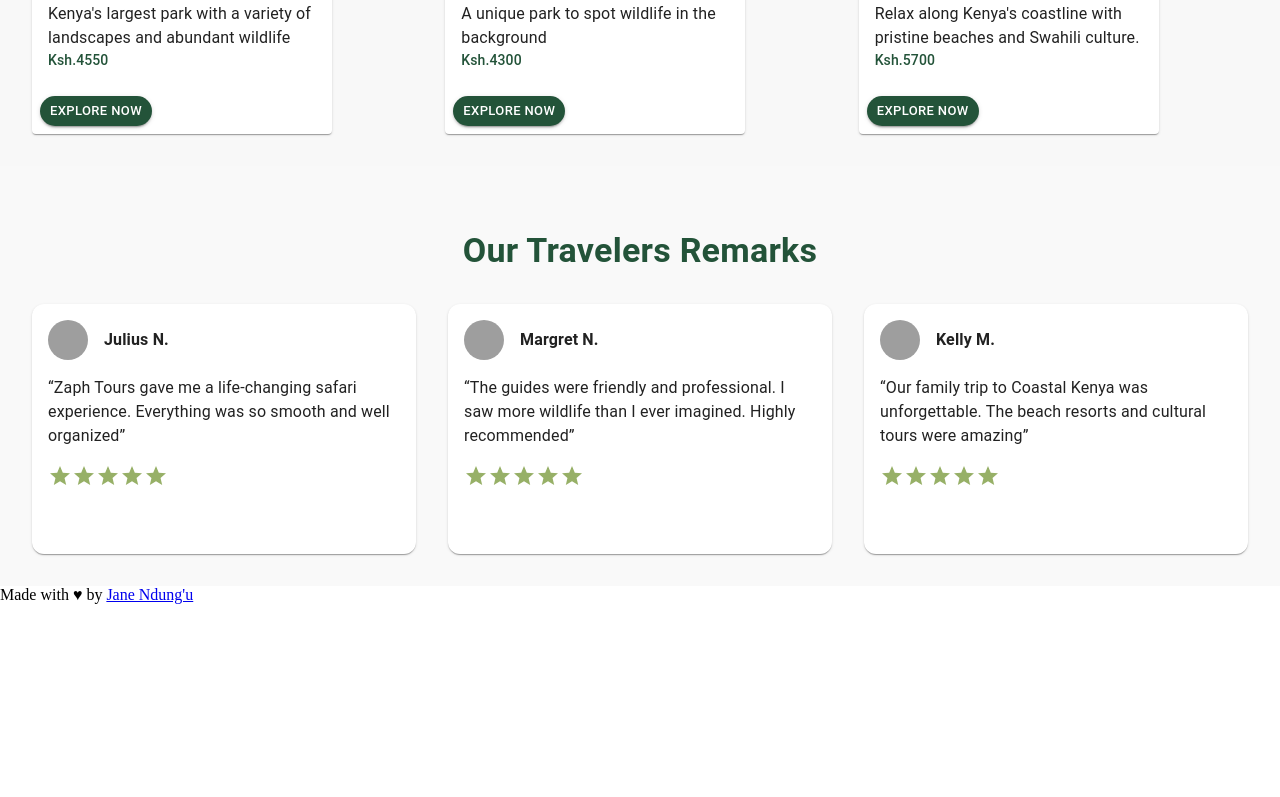
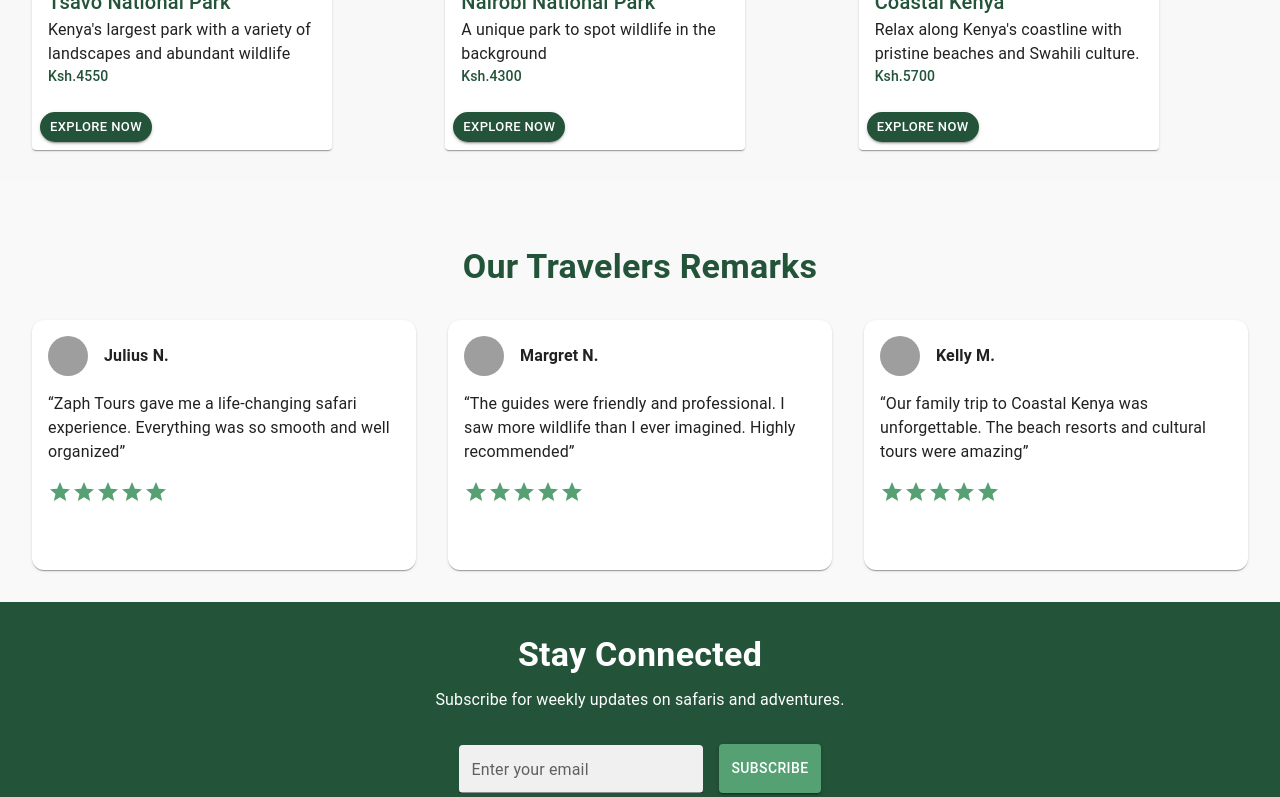
Before and after one commit to JaninWanjiru/Zaph-Tours, a React (Vite) app: page / in a window 1280 px wide. Shown: the part 2000-2797 px from the top of the page. Before the commit the page ends 2604 px from the top, so only its background shows below. Built offline with nearby package versions, Linux system fonts and the light colour scheme; grey boxes are pictures that could not be loaded.

Commit message:
add NewsLetter component

```diff
--- a/src/App.tsx
+++ b/src/App.tsx
@@ -15,7 +15,7 @@ const theme = createTheme({
       contrastText: "#fff",
     },
     secondary: {
-      main: "#97B067",
+      main: "#55a174",
       contrastText: "#fff",
     },
   },
@@ -30,7 +30,7 @@ function App() {
           <Route path="/" element={<HomePage />} />
           <Route path="/destinations" element={<DestinationsPage />} />
           <Route path="/tripTypes" element={<TripTypesPage />} />
-          <Route path="/blog" element={<BlogPage />} />
+          <Route path="/blogs" element={<BlogPage />} />
           <Route path="/contact" element={<ContactPage />} />
         </Routes>
         <footer>
--- a/src/components/HeroSection.tsx
+++ b/src/components/HeroSection.tsx
@@ -4,7 +4,7 @@ function HeroSection() {
   return (
     <Box
       sx={{
-        height: "90vh",
+        height: "100vh",
         backgroundImage: `linear-gradient(rgba(0,0,0,0.2), rgba(0,0,0,0.2)), url(/hero2.jpg)`,
         backgroundSize: "cover",
         backgroundPosition: "center",
--- a/src/components/Nav.tsx
+++ b/src/components/Nav.tsx
@@ -2,9 +2,9 @@ import { AppBar, Toolbar, Stack, IconButton } from "@mui/material";
 import { Link } from "react-router-dom";
 function Nav() {
   return (
-    <AppBar position="static" color="primary">
+    <AppBar position="fixed" color="primary">
       <Toolbar>
-        <IconButton sx={{ marginRight: "auto" }}>ZaphTours</IconButton>
+        <IconButton sx={{ marginRight: "auto", color: 'pink'}}>ZaphTours</IconButton>
         <Stack direction="row" spacing={3}>
           <Link to="/" style={{ color: "pink", textDecoration: "none" }}>
             Home
--- /dev/null
+++ b/src/components/NewsLetter.tsx
@@ -0,0 +1,54 @@
+import { Box, Typography, TextField, Button, Stack } from "@mui/material";
+
+function Newsletter() {
+  return (
+    <Box
+      sx={{
+        backgroundColor: "primary.main",
+        color: "white",
+        p: 4,
+        ml: 'auto',
+        mr: 'auto',
+        textAlign: 'center'
+      }}
+    >
+      <Typography variant="h4" fontWeight="bold" gutterBottom>
+        Stay Connected
+      </Typography>
+      <Typography variant="body1" sx={{ mb: 4 }}>
+        Subscribe for weekly updates on safaris and adventures.
+      </Typography>
+
+      <Stack
+        direction={{ xs: "column", sm: "row" }}
+        spacing={2}
+        justifyContent="center"
+        alignItems="center"
+        maxWidth="600px"
+        ml="auto"
+        mr="auto"
+      >
+        <TextField
+          label="Enter your email"
+          variant="filled"
+          size="small"
+          sx={{
+            backgroundColor: "white",
+            borderRadius: 1,
+            input: { color: "black" },
+          }}
+        />
+        <Button
+          variant="contained"
+          color="secondary"
+          size="medium"
+          sx={{ p: 1.5}}
+        >
+          Subscribe
+        </Button>
+      </Stack>
+    </Box>
+  );
+}
+
+export default Newsletter;
--- a/src/pages/HomePage.tsx
+++ b/src/pages/HomePage.tsx
@@ -2,6 +2,7 @@ import HeroSection from "../components/HeroSection";
 import AboutSection from "../components/AboutSection";
 import DestinationsSection from "../components/DestinationsSection";
 import TestimonialsSection from "../components/TestimonialsSection";
+import Newsletter from "../components/NewsLetter";
 function HomePage() {
   return (
     <>
@@ -9,6 +10,7 @@ function HomePage() {
     <AboutSection />
     <DestinationsSection />
     <TestimonialsSection />
+    <Newsletter />
     </>
   );
 }
```
